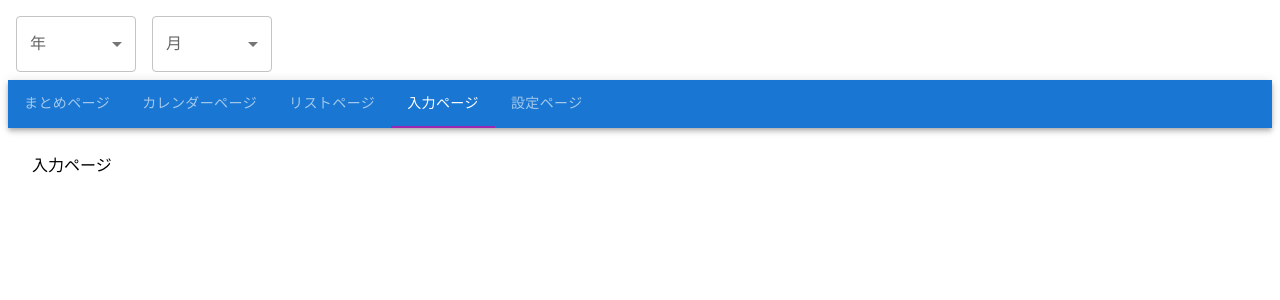
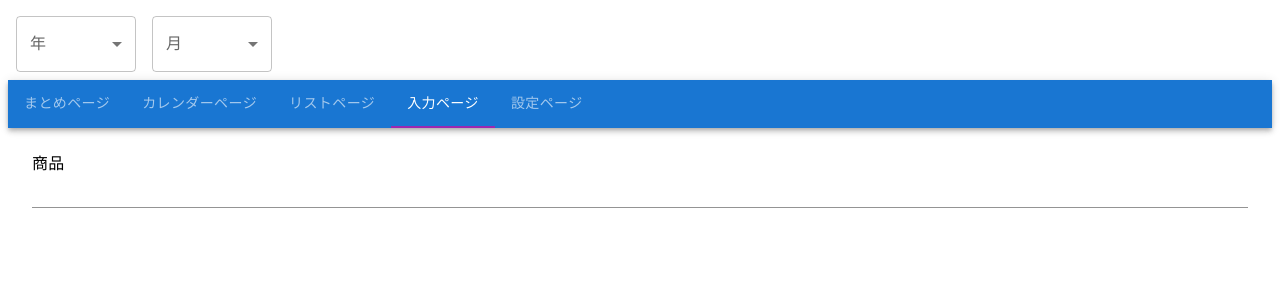
Before and after one commit to kewpie134134/household-account-book, a Next.js app: page / in a window 1280 px wide. Both pictures are taken after a click on the tab "入力ページ". Shown: the top 300 px of the page. Built offline with nearby package versions, Linux system fonts and the light colour scheme.

Commit message:
[add] テキストボックス入力のコンポーネントを作成

```diff
--- /dev/null
+++ b/src/components/atoms/CustomStringTextField.tsx
@@ -0,0 +1,31 @@
+import { TextField } from "@mui/material";
+
+type CustomTextFieldProps = {
+  label?: string;
+  placeholder?: string;
+  helperText?: string;
+  defaultValue?: string;
+  error?: boolean;
+};
+
+const CustomStringTextField = ({
+  label,
+  placeholder,
+  helperText,
+  defaultValue,
+  error,
+}: CustomTextFieldProps) => {
+  return (
+    <TextField
+      fullWidth
+      variant="standard"
+      label={label}
+      placeholder={placeholder}
+      helperText={helperText}
+      defaultValue={defaultValue}
+      error={error}
+    />
+  );
+};
+
+export default CustomStringTextField;
--- /dev/null
+++ b/src/components/moleculars/InputStringField.tsx
@@ -0,0 +1,17 @@
+import { Box, Typography } from "@mui/material";
+import CustomStringTextField from "../atoms/CustomStringTextField";
+
+type InputFieldProps = {
+  label: string;
+};
+
+const InputStringField = ({ label }: InputFieldProps) => {
+  return (
+    <Box>
+      <Typography>{label}</Typography>
+      <CustomStringTextField />
+    </Box>
+  );
+};
+
+export default InputStringField;
--- /dev/null
+++ b/src/components/organisms/InputComponent.tsx
@@ -0,0 +1,11 @@
+import InputStringField from "../moleculars/InputStringField";
+
+const InputComponent = () => {
+  return (
+    <>
+      <InputStringField label="商品" />
+    </>
+  );
+};
+
+export default InputComponent;
--- a/src/tabs/Input.tsx
+++ b/src/tabs/Input.tsx
@@ -1,3 +1,9 @@
+import InputComponent from "@/components/organisms/InputComponent";
+
 export default function Page() {
-  return <>入力ページ</>;
+  return (
+    <>
+      <InputComponent />
+    </>
+  );
 }
```
